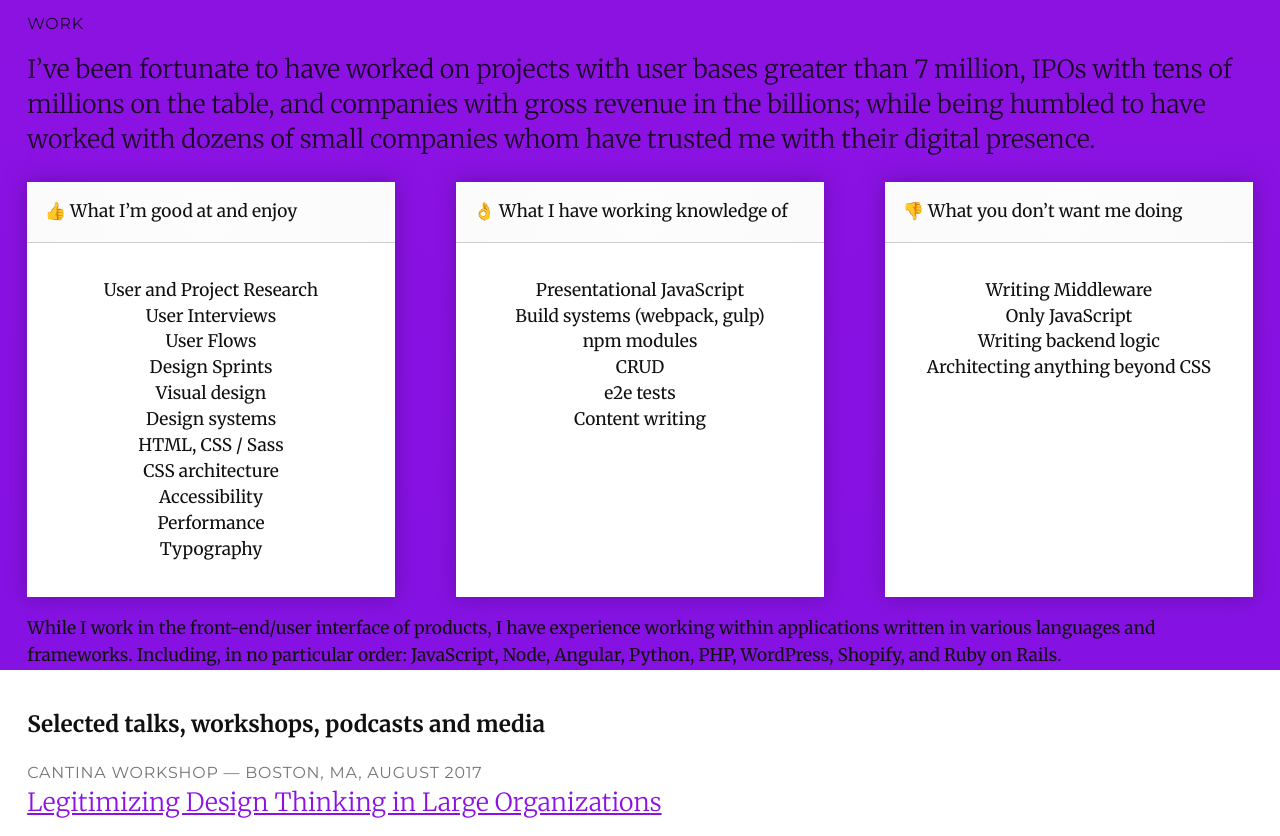
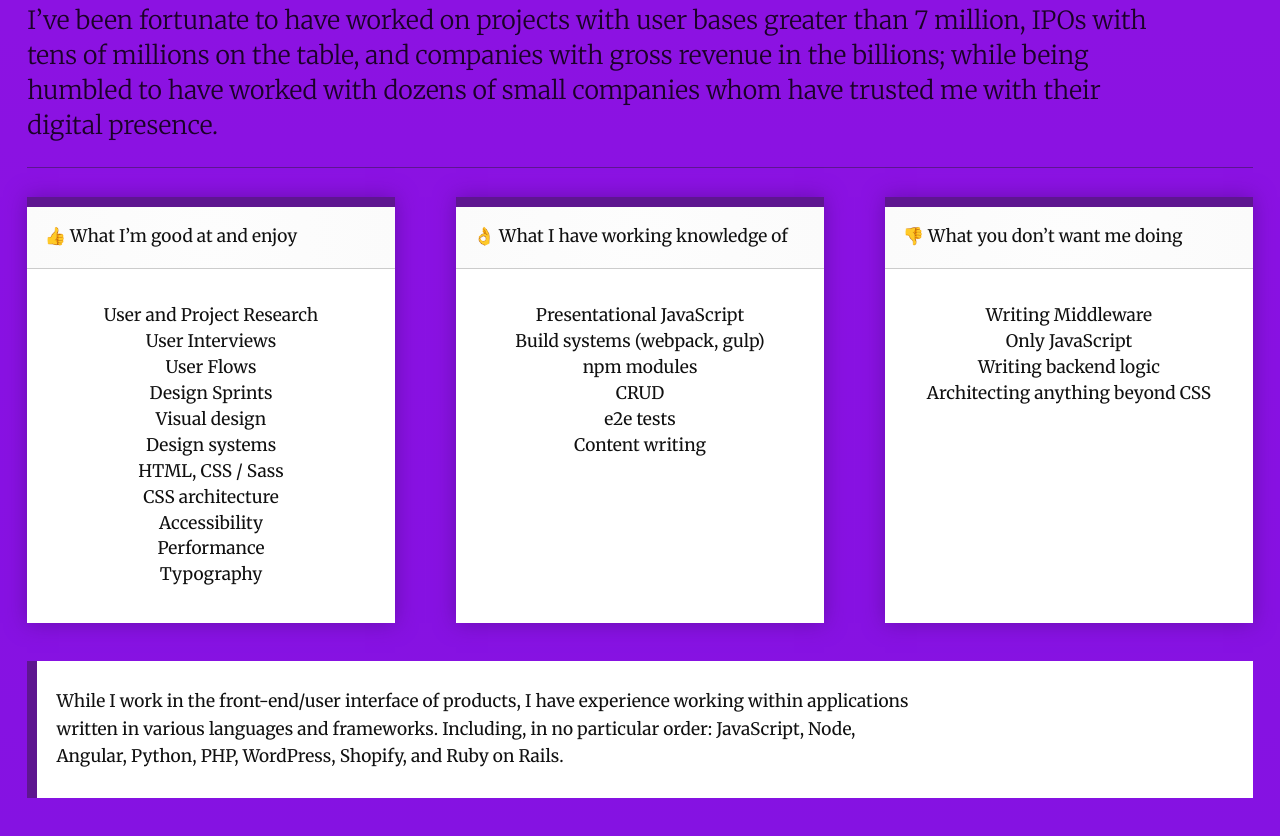
Before and after one commit to mkivikoski/mikekivikoski, a website: page index.html in a window 1280 px wide. Shown: the part 1198-2034 px from the top of the page. Drawn offline with Linux system fonts and the light colour scheme.

Commit message:
styling work section with notification and interior border

```diff
--- a/assets/css/main.css
+++ b/assets/css/main.css
@@ -83,7 +83,7 @@
     margin-left: -2em;
     margin-right: -2em;
     margin-bottom: 2em;
-    padding: 2em 2em 0;
+    padding: 2em;
 
   }
     .work-💻  .headline--minor {
@@ -92,13 +92,16 @@
 
     .work-💻  .headline--major {
       color: #1B0227;
+      max-width: 46em;
     }
 
     .what-mike-likes-👨‍💻 {
+      border-top: 1px solid #5e1690;
       display:grid;
       grid-template-columns: 30% 30% 30%;
       grid-gap: 5%;
       margin-top: 1em;
+      padding-top: 1.5em;
     }
 
       .what-mike-likes-👨‍💻__example {
@@ -111,6 +114,7 @@
          .what-mike-likes-👨‍💻__headline {
            background: rgb(253,253,253);
            background: radial-gradient(circle, rgba(253,253,253,1) 0%, rgba(251,251,251,1) 100%);
+           border-top: 10px solid #5e1690;
            border-bottom: 1px solid #ccc;
            font-weight: 400;
            padding: 1em;
@@ -121,6 +125,15 @@
           text-align: center;
         }
 
+        .notification-📬 {
+          border-left: 10px solid #5e1690;
+          background: #fff;
+          margin-top: 2em;
+          padding: 0.5em 1em;
+        }
+          .notification-📬  p {
+            max-width: 50em;
+          }
 
   .mike-talks-🎤 {}
     .mike-talks-🎤__list {}
@@ -193,7 +206,7 @@
   a:link,
   a:visited
   {
-    color: #8c12e2;
+    color: #7e09d0;
   }
 
 
--- a/index.html
+++ b/index.html
@@ -70,9 +70,7 @@
             I&rsquo;ve also taught at the college level, teaching, <i>Introduction to Web Design</i>, <i>Introduction to Web Development</i>, and <i>Advanced Web Development</i>, at Endicott College, my alma mater, during the 2012 &dash; 2014 semesters in Beverly, MA.
           </p>
 
-          <section class="notification-📬">
-            <p>Want to chat? I&rsquo;d love to hear from you! Send me an email 📬, <a href="mailto:mikekivikoski@gmail.com" title="Email Mike">mikekivikoski@gmail.com</a> and we&rsquo;ll setup a Zoom.</p>
-          </section>
+          <p>Want to chat? I&rsquo;d love to hear from you! Send me an email 📬, <a href="mailto:mikekivikoski@gmail.com" title="Email Mike">mikekivikoski@gmail.com</a> and we&rsquo;ll setup a Zoom.</p>
         </div>
       </div>
     </section>
@@ -124,7 +122,9 @@
         </div>
       </div>
 
-      <p>While I work in the front-end/user interface of products, I have experience working within applications written in various languages and frameworks. Including, in no particular order: JavaScript, Node, Angular, Python, PHP, WordPress, Shopify, and Ruby on Rails.</p>
+      <div class="notification-📬">
+        <p>While I work in the front-end/user interface of products, I have experience working within applications written in various languages and frameworks. Including, in no particular order: JavaScript, Node, Angular, Python, PHP, WordPress, Shopify, and Ruby on Rails.</p>
+      </div>
 
     </section>
 
```
